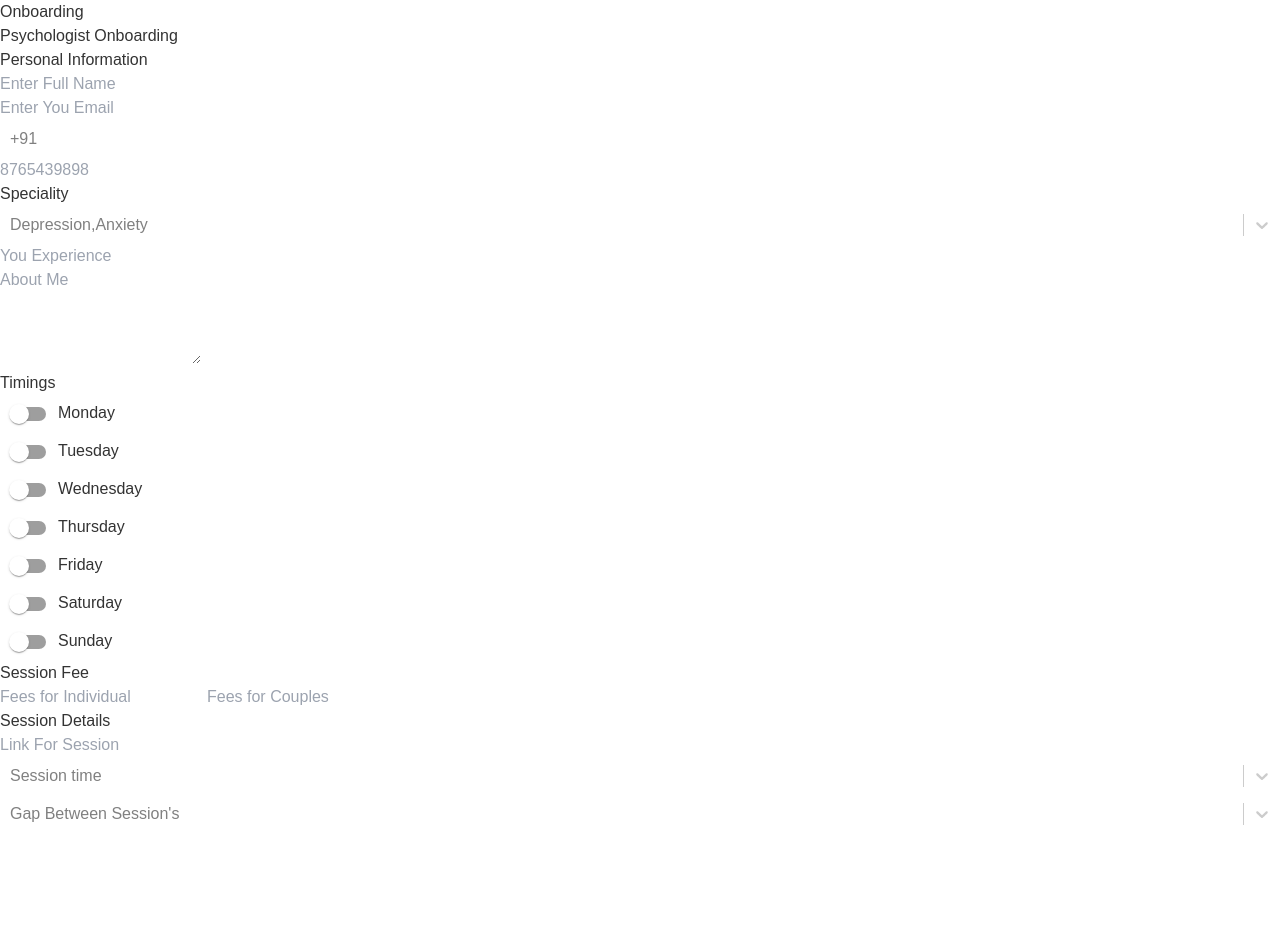
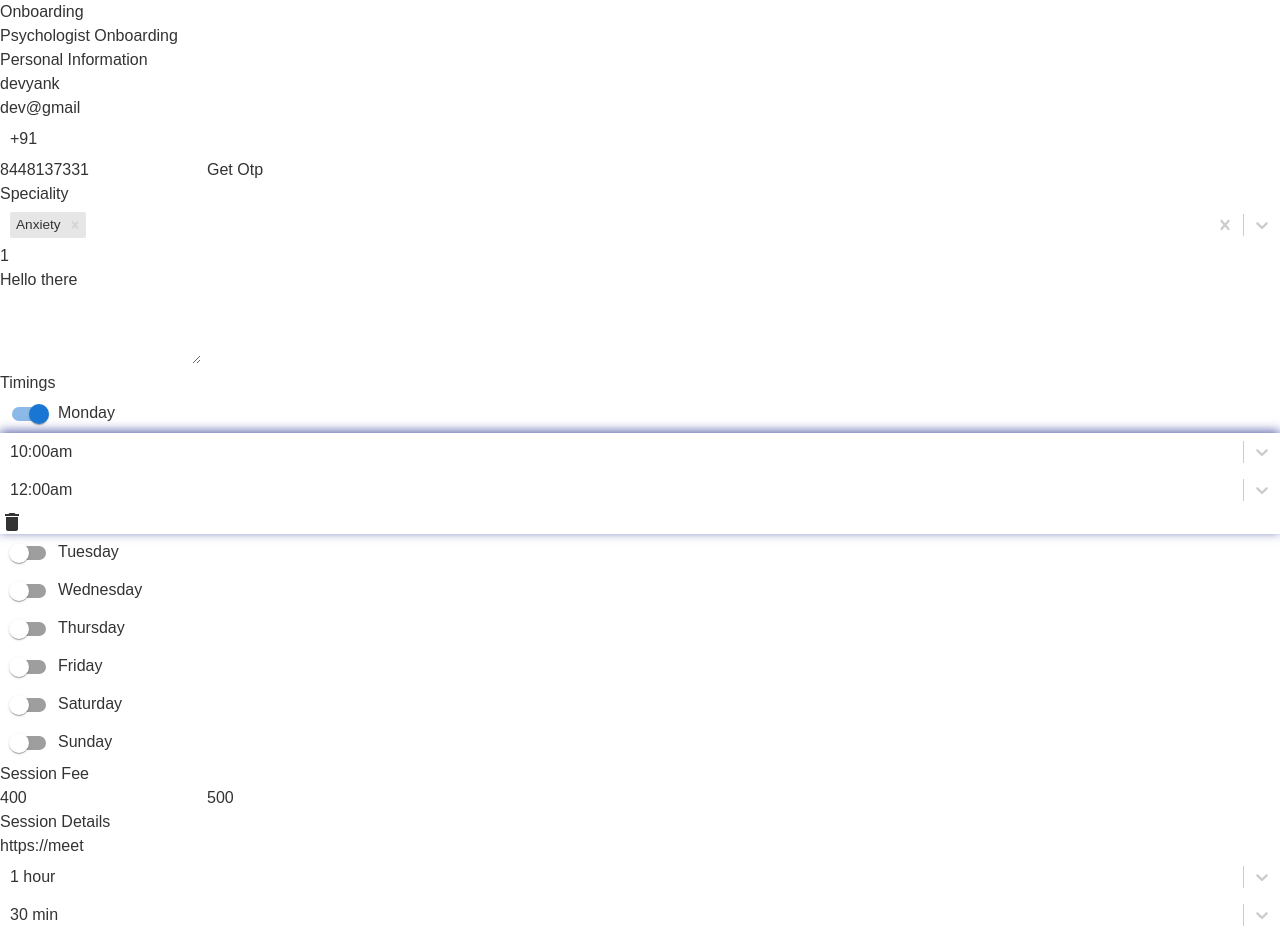
Before and after one commit to 2devyank/MindBLow_face, a React (Vite) app: page /psych-register in a window 1280 px wide. Before the commit the page ends 833 px from the top, so only its background shows below. Built offline with nearby package versions, Linux system fonts and the light colour scheme; what react-chatbot-kit would draw is missing.

Commit message:
form functionality working

```diff
--- a/package.json
+++ b/package.json
@@ -14,6 +14,7 @@
     "@emotion/styled": "^11.11.5",
     "@mui/icons-material": "^5.15.21",
     "@mui/material": "^5.15.21",
+    "firebase": "^10.12.3",
     "react": "^18.2.0",
     "react-chatbot-kit": "^2.2.2",
     "react-dom": "^18.2.0",
--- a/src/components/Calendar/Calendar.jsx
+++ b/src/components/Calendar/Calendar.jsx
@@ -2,20 +2,22 @@ import { Switch } from '@mui/material'
 import React, { useState } from 'react'
 import Timings from './Timings';
 
-const Calendar = ({item}) => {
+const Calendar = ({item,formdata,setFormData}) => {
     const [checked, setChecked] = useState(false);
 
   const handleChange = (event) => {
     setChecked(event.target.checked);
   };
+  const select=formdata.find((it)=>it.day===item);
+  console.log(formdata);
   return (
     <div className="w-1/3 p-4 flex flex-col gap-1">
         <div className='flex align-middle items-center '>
-    <Switch checked={checked}
+    <Switch checked={select?true:checked}
       onChange={handleChange} />
     {item}
       </div>
-    {checked && <Timings/>}
+    {checked||select && <Timings item={item} setFormData={setFormData} formdata={formdata} />}
   </div>
   )
 }
--- a/src/components/Calendar/Timings.jsx
+++ b/src/components/Calendar/Timings.jsx
@@ -3,25 +3,39 @@ import CustomizeSelect from '../Select/CustomizeSelect'
 import ReactSelect from 'react-select'
 import DeleteIcon from '@mui/icons-material/Delete';
 
-const Timings = () => {
-    const time=[{value:"6:00 am",label:"6:00 am"},
-        {value:"7:00 am",label:"7:00 am"},
-        {value:"8:00 am",label:"8:00 am"},
-        {value:"9:00 am",label:"9:00 am"},
-        {value:"10:00 am",label:"10:00 am"},
-        {value:"11:00 am",label:"11:00 am"},
-        {value:"12:00 am",label:"12:00 am"},
-        {value:"1:00 pm",label:"1:00 pm"},
-        {value:"2:00 pm",label:"2:00 pm"}
+const Timings = ({item,formdata,setFormData}) => {
+    const time=["6:00 am",
+       "7:00am",
+        "8:00am",
+        "9:00am",
+       "10:00am",
+        "11:00am",
+        "12:00am",
+        "1:00pm",
+        "2:00pm"
     ]
-    const [starttime,setstartime]=useState("");
-    const [endtime,setendtime]=useState("");
-    const handleStart=(selected)=>{
-        setstartime(selected);
-      }
-      const handleEnd=(selected)=>{
-        setendtime(selected);
-      }
+    // console.log("time",formdata);
+    // console.log("item",item);
+    const select=formdata.find((it)=>it.day===item);
+    console.log("select",select);
+    const changeReactSelectoptions = (array) => {
+      const selected = array.map((op) => ({
+        value: op,
+        label: op,
+      }));
+      return selected;
+    };
+    const handleChangeSpecialties = (name, selected) => {
+      setFormData({ ...formData, [name]: selected });
+    };
+    // const [starttime,setstartime]=useState("");
+    // const [endtime,setendtime]=useState("");
+    // const handleStart=(selected)=>{
+    //     setstartime(selected);
+    //   }
+    //   const handleEnd=(selected)=>{
+    //     setendtime(selected);
+    //   }
       const Deletetimings=()=>{
         setendtime("");
         setstartime("");
@@ -40,9 +54,14 @@ const Timings = () => {
               MozBoxShadow:state.isFocused?'0px -2px 10px 0px rgba(34, 107, 73, 0.75)':'',
              }),
            }}
-           options={time}
-           value={starttime}
-           onChange={handleStart}
+
+          options={changeReactSelectoptions(time)}
+                defaultValue={changeReactSelectoptions(time).find(
+                  (op) => op.value === select.startTime
+                )}
+                // onChange={(option) =>
+                //   handleChangeSpecialties("sessionGap", option.value)
+                // }
            placeholder="start time"
         />
         <ReactSelect
@@ -57,9 +76,13 @@ const Timings = () => {
               MozBoxShadow:state.isFocused?'0px -2px 10px 0px rgba(34, 107, 73, 0.75)':'',
              }),
            }}
-           options={time}
-           value={endtime}
-           onChange={handleEnd}
+          options={changeReactSelectoptions(time)}
+                defaultValue={changeReactSelectoptions(time).find(
+                  (op) => op.value === select.endTime
+                )}
+                // onChange={(option) =>
+                //   handleChangeSpecialties("sessionGap", option.value)
+                // }
            placeholder="End Time"
         />
 <DeleteIcon className='cursor-pointer' onClick={Deletetimings}
--- a/src/components/Select/CustomizeSelect.jsx
+++ b/src/components/Select/CustomizeSelect.jsx
@@ -8,7 +8,7 @@ const CustomizeSelect = ({options,placeholder,digit,selectedOptions,handleChange
       <label>{label}</label>
     </div>
   );
- console.log("selec",selectedOptions);
+//  console.log("selec",selectedOptions);
   return (
     <>
    {!digit && (
@@ -33,7 +33,7 @@ const CustomizeSelect = ({options,placeholder,digit,selectedOptions,handleChange
       }}
       options={options}
       onChange={handleChangeSelect}
-      value={selectedOptions}
+      defaultValue={selectedOptions}
       placeholder={placeholder}
       />
     )}
@@ -60,7 +60,7 @@ const CustomizeSelect = ({options,placeholder,digit,selectedOptions,handleChange
       }}
       options={options}
       onChange={handleChangeSelect}
-      value={selectedOptions}
+      defaultValue={selectedOptions}
       placeholder={placeholder}
       />
     }
--- a/src/page/Onboarding.jsx
+++ b/src/page/Onboarding.jsx
@@ -8,68 +8,45 @@ import Otp from "../components/otp/Otp";
 
 const Onboarding = () => {
   const [formData, setFormData] = useState({
-    firstName: "",
-    lastName: "",
-    email: "",
-    countryDigit:"",
-    phone: "",
-    licenseNumber: "",
-    specialties: [],
-    yearsOfExperience: "",
-    bio: "",
-    availability: {
-      monday: false,
-      tuesday: false,
-      wednesday: false,
-      thursday: false,
-      friday: false,
-      saturday: false,
-      sunday: false,
+    firstName: "devyank",
+    email: "dev@gmail",
+    countryDigit: "+91",
+    phone: "8448137331",
+    specialties: ["Anxiety"],
+    yearsOfExperience: "1",
+    bio: "Hello there ",
+    timings: [
+      {
+        day: "Monday",
+        startTime: "10:00am",
+        endTime: "12:00am",
       },
+    ],
+    couplefee:500,
+    singlefee:400,
+    meetLink: "https://meet",
+    sessionTime: "1 hour",
+    sessionGap: "30 min",
   });
 
   const speciality = [
-    { value: "Depression", label: "Depression" },
-    { value: "Anxiety", label: "Anxiety" },
-    { value: "PTSD", label: "PTSD" },
-    { value: "Couples Therapy", label: "Couples Therapy" },
-    { value: "Addiction", label: "Addiction" },
+    "Depression",
+    "Anxiety",
+    "PTSD",
+    "Couples Therapy",
+    "Addiction",
   ];
-  const SessionTime=[{ value: "1 hour", label: "1 hour" },{ value: "45 min", label: "45 min" },{ value: "30 min", label: "30 min" }]
-  const GapTime=[{ value: "2 hour", label: "2 hour" },{ value: "1 hour", label: "1 hour" },{ value: "45 min", label: "45 min" },{ value: "30 min", label: "30 min" }]
+  const SessionTime = ["1 hour", "45 min", "30 min"];
+  const GapTime = ["2 hour", "1 hour", "45 min", "30 min"];
 
-  const handleInputChange = (name,e) => {
+  const handleInputChange = (name, e) => {
     console.log("change");
     const { value } = e.target;
-    console.log("name",name);
-    console.log("val",value);
+    console.log("name", name);
+    console.log("val", value);
     setFormData({ ...formData, [name]: value });
   };
 
-  const handleCheckboxChange = (e) => {
-    const { name, checked } = e.target;
-    setFormData({
-      ...formData,
-      availability: { ...formData.availability, [name]: checked },
-    });
-  };
-
-  const handleSpecialtiesChange = (e) => {
-    const { value, checked } = e.target;
-    if (checked) {
-      setFormData({
-        ...formData,
-        specialties: [...formData.specialties, value],
-      });
-    } else {
-      setFormData({
-        ...formData,
-        specialties: formData.specialties.filter(
-          (specialty) => specialty !== value
-        ),
-      });
-    }
-  };
 
   const handleSubmit = (e) => {
     e.preventDefault();
@@ -80,22 +57,25 @@ const Onboarding = () => {
 
   const [isFocused, setIsFocused] = useState(false);
 
-  const handleChangeSelect=(name,selected)=>{
-    setFormData({ ...formData, [name]: selected.label });
-  }
-  const handleChangeSpecialties=(name,selected)=>{
+
+  const handleChangeSpecialties = (name, selected) => {
     setFormData({ ...formData, [name]: selected });
-  }
-  console.log(formData)
-  const digits=[{value:"+91",label:"+91"},
-    {value:"+1",label:"+1"},
-    {value:"+12",label:"+12"},
+  };
+  // console.log(formData);
+  const digits = ["+91", "+1", "+12"];
+  const [displayotp, setdisplayotp] = useState(false);
+  const onOtpSubmit = (otp) => {
+    console.log(otp);
+  };
 
-]
-const [displayotp,setdisplayotp]=useState(false);
-const onOtpSubmit=(otp)=>{
-  console.log(otp);
-}
+  const changeReactSelectoptions = (array) => {
+    const selected = array.map((op) => ({
+      value: op,
+      label: op,
+    }));
+    return selected;
+  };
+
   return (
     <div>
       Onboarding
@@ -108,7 +88,7 @@ const onOtpSubmit=(otp)=>{
               <CustomizeInput
                 type="text"
                 value={formData.firstName}
-                onChange={(e)=>handleInputChange("firstName",e)}
+                onChange={(e) => handleInputChange("firstName", e)}
                 placeholder={"Enter Full Name"}
               />
             </div>
@@ -118,61 +98,69 @@ const onOtpSubmit=(otp)=>{
                 type="email"
                 placeholder={"Enter You Email"}
                 value={formData.email}
-                onChange={(e)=>handleInputChange("email",e)}
+                onChange={(e) => handleInputChange("email", e)}
               />
             </div>
             <div className="flex flex-col gap-5">
-
               <div className="w-3/4 flex gap-1">
                 <CustomizeSelect
-                options={digits}
+
                   digit={true}
                   placeholder={"+91"}
-                // selectedOptions={formData.countryDigit}
-                handleChangeSelect={(option)=>handleChangeSelect("countryDigit",option)}
+
+                  options={changeReactSelectoptions(digits)}
+                  selectedOptions={changeReactSelectoptions(digits).find(
+                    (op) => op.value === formData.countryDigit
+                  )}
+                  handleChangeSelect={(option) =>
+                    handleChangeSpecialties("countryDigit", option.value)
+                  }
                 />
 
                 <CustomizeInput
                   type="tel"
                   placeholder={"8765439898"}
                   value={formData.phone}
-                onChange={(e)=>handleInputChange("phone",e)}
+                  onChange={(e) => handleInputChange("phone", e)}
                 />
-              {formData.countryDigit && formData.phone && <button
-              onClick={()=>{
+                {formData.countryDigit && formData.phone && (
+                  <button
+                    onClick={() => {
                       setdisplayotp(true);
                     }}
-              className="px-4 py-2 w-1/3 background-blue">
+                    className="px-4 py-2 w-1/3 background-blue"
+                  >
                     Get Otp
-              </button>}
+                  </button>
+                )}
                 {/* {displayotp && <Otp length={6}/>} */}
               </div>
-             {displayotp && <Otp length={6} onOtpSubmit={onOtpSubmit}/>}
+              {displayotp && <Otp length={6} onOtpSubmit={onOtpSubmit} />}
             </div>
-
-
           </div>
           <div className=" bg-gray-50 flex flex-col gap-2 p-2">
             <h2>Speciality</h2>
 
             <CustomizeSelect
-              options={speciality}
+
               digit={false}
               placeholder={"Depression,Anxiety"}
-              value={formData.specialties}
-              handleChangeSelect={(option)=>handleChangeSpecialties("specialties",option)}
+              options={changeReactSelectoptions(speciality)}
+              selectedOptions={changeReactSelectoptions(speciality)?.filter((item)=>formData?.specialties?.includes(item.value)
+              )}
+              handleChangeSelect={(option) =>
+                handleChangeSpecialties("specialties", option.map((op)=>op.value))
+              }
             />
 
-            {/* // value={specialty}
-                  // checked={formData.specialties.includes(specialty)}
-                  // onChange={handleSpecialtiesChange} */}
+
 
             <div className="w-3/4">
               <CustomizeInput
                 type="number"
                 placeholder={"You Experience"}
-                // value={formData.phone}
-                onChange={handleInputChange}
+                value={formData.yearsOfExperience}
+                onChange={(e) => handleInputChange("yearsOfExperience", e)}
               />
             </div>
 
@@ -188,7 +176,7 @@ const onOtpSubmit=(otp)=>{
                 name="bio"
                 rows={4}
                 value={formData.bio}
-                onChange={handleInputChange}
+                onChange={(e) => handleInputChange("bio", e)}
                 required
                 onFocus={() => setIsFocused(true)}
                 onBlur={() => setIsFocused(false)}
@@ -198,56 +186,93 @@ const onOtpSubmit=(otp)=>{
           </div>
           <div className=" bg-gray-50 flex flex-col gap-2 p-2">
             <h2>Timings</h2>
-            {["Monday","Tuesday","Wednesday","Thursday","Friday","Saturday","Sunday"].map((item) => {
-              return(
-               <Calendar key={item} item={item}/>
-              );
+            {[
+              "Monday",
+              "Tuesday",
+              "Wednesday",
+              "Thursday",
+              "Friday",
+              "Saturday",
+              "Sunday",
+            ].map((item) => {
+              return <Calendar key={item} item={item} setFormData={setFormData} formdata={formData.timings}/>;
             })}
-
           </div>
           <div className=" bg-gray-50 flex flex-col gap-2 p-2">
             <h2>Session Fee</h2>
-            <div className='w-1/3'>
-        <CustomizeInput placeholder={"Fees for Individual"}/>
-        <CustomizeInput placeholder={"Fees for Couples"}/>
+            <div className="w-1/3">
+              <CustomizeInput
+                value={formData.singlefee}
+                onChange={(e) => handleInputChange("singlefee", e)}
+                placeholder={"Fees for Individual"}
+              />
+              <CustomizeInput
+                value={formData.couplefee}
+                onChange={(e) => handleInputChange("couplefee", e)}
+                placeholder={"Fees for Couples"}
+              />
             </div>
           </div>
           <div className=" bg-gray-50 flex flex-col gap-2 p-2">
             <h2>Session Details</h2>
-            <div className='w-1/3'>
-        <CustomizeInput placeholder={"Link For Session"}/>
+            <div className="w-1/3">
+              <CustomizeInput
+                value={formData.meetLink}
+                onChange={(e) => handleInputChange("meetLink", e)}
+                placeholder={"Link For Session"}
+              />
               <ReactSelect
                 styles={{
                   control: (baseStyles, state) => ({
                     ...baseStyles,
-              border:0,
-              outline:0,
-              color:'lightgray',
-              boxShadow:state.isFocused?'0px -2px 10px 0px rgba(18, 94, 104, 0.75)':'',
-              WebkitBoxShadow:state.isFocused?'0px -2px 10px 0px rgba(37, 48, 143, 0.75)':'',
-              MozBoxShadow:state.isFocused?'0px -2px 10px 0px rgba(34, 107, 73, 0.75)':'',
+                    border: 0,
+                    outline: 0,
+                    color: "lightgray",
+                    boxShadow: state.isFocused
+                      ? "0px -2px 10px 0px rgba(18, 94, 104, 0.75)"
+                      : "",
+                    WebkitBoxShadow: state.isFocused
+                      ? "0px -2px 10px 0px rgba(37, 48, 143, 0.75)"
+                      : "",
+                    MozBoxShadow: state.isFocused
+                      ? "0px -2px 10px 0px rgba(34, 107, 73, 0.75)"
+                      : "",
                   }),
                 }}
-           options={SessionTime}
-          //  value={endtime}
-          //  onChange={handleEnd}
+                options={changeReactSelectoptions(SessionTime)}
+                defaultValue={changeReactSelectoptions(SessionTime).find(
+                  (op) => op.value === formData.sessionTime
+                )}
+                onChange={(option) =>
+                  handleChangeSpecialties("sessionTime", option.value)
+                }
                 placeholder="Session time"
               />
               <ReactSelect
                 styles={{
                   control: (baseStyles, state) => ({
                     ...baseStyles,
-              border:0,
-              outline:0,
-              color:'lightgray',
-              boxShadow:state.isFocused?'0px -2px 10px 0px rgba(18, 94, 104, 0.75)':'',
-              WebkitBoxShadow:state.isFocused?'0px -2px 10px 0px rgba(37, 48, 143, 0.75)':'',
-              MozBoxShadow:state.isFocused?'0px -2px 10px 0px rgba(34, 107, 73, 0.75)':'',
+                    border: 0,
+                    outline: 0,
+                    color: "lightgray",
+                    boxShadow: state.isFocused
+                      ? "0px -2px 10px 0px rgba(18, 94, 104, 0.75)"
+                      : "",
+                    WebkitBoxShadow: state.isFocused
+                      ? "0px -2px 10px 0px rgba(37, 48, 143, 0.75)"
+                      : "",
+                    MozBoxShadow: state.isFocused
+                      ? "0px -2px 10px 0px rgba(34, 107, 73, 0.75)"
+                      : "",
                   }),
                 }}
-           options={GapTime}
-          //  value={endtime}
-          //  onChange={handleEnd}
+                options={changeReactSelectoptions(GapTime)}
+                defaultValue={changeReactSelectoptions(GapTime).find(
+                  (op) => op.value === formData.sessionGap
+                )}
+                onChange={(option) =>
+                  handleChangeSpecialties("sessionGap", option.value)
+                }
                 placeholder="Gap Between Session's"
               />
             </div>
```
Also changed, not shown: src/firebase.jsx (added, +20 -0 lines), 2 other files (tests, documents, lock files or other folders). Lines whose indentation alone changed are shown as unchanged.
